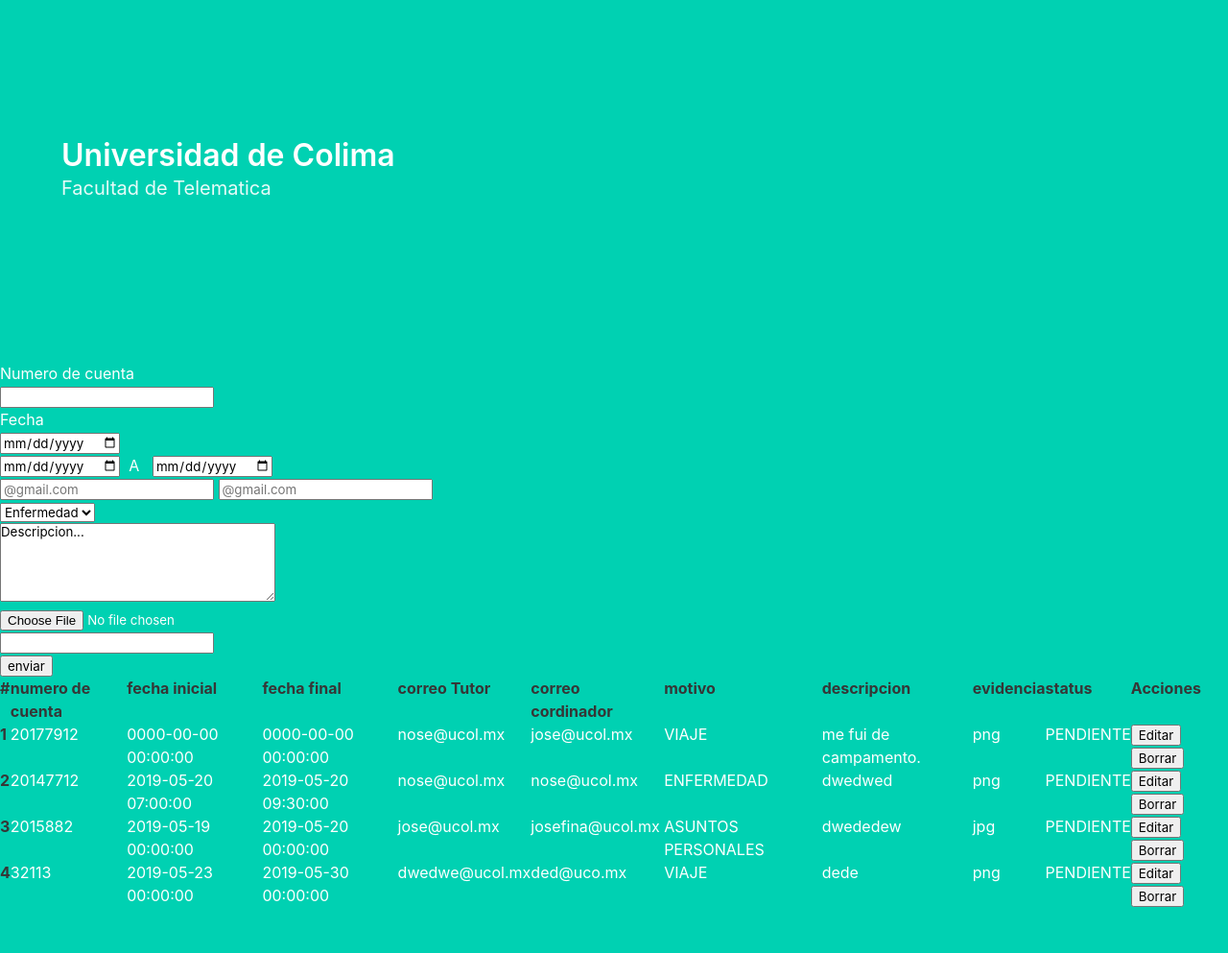
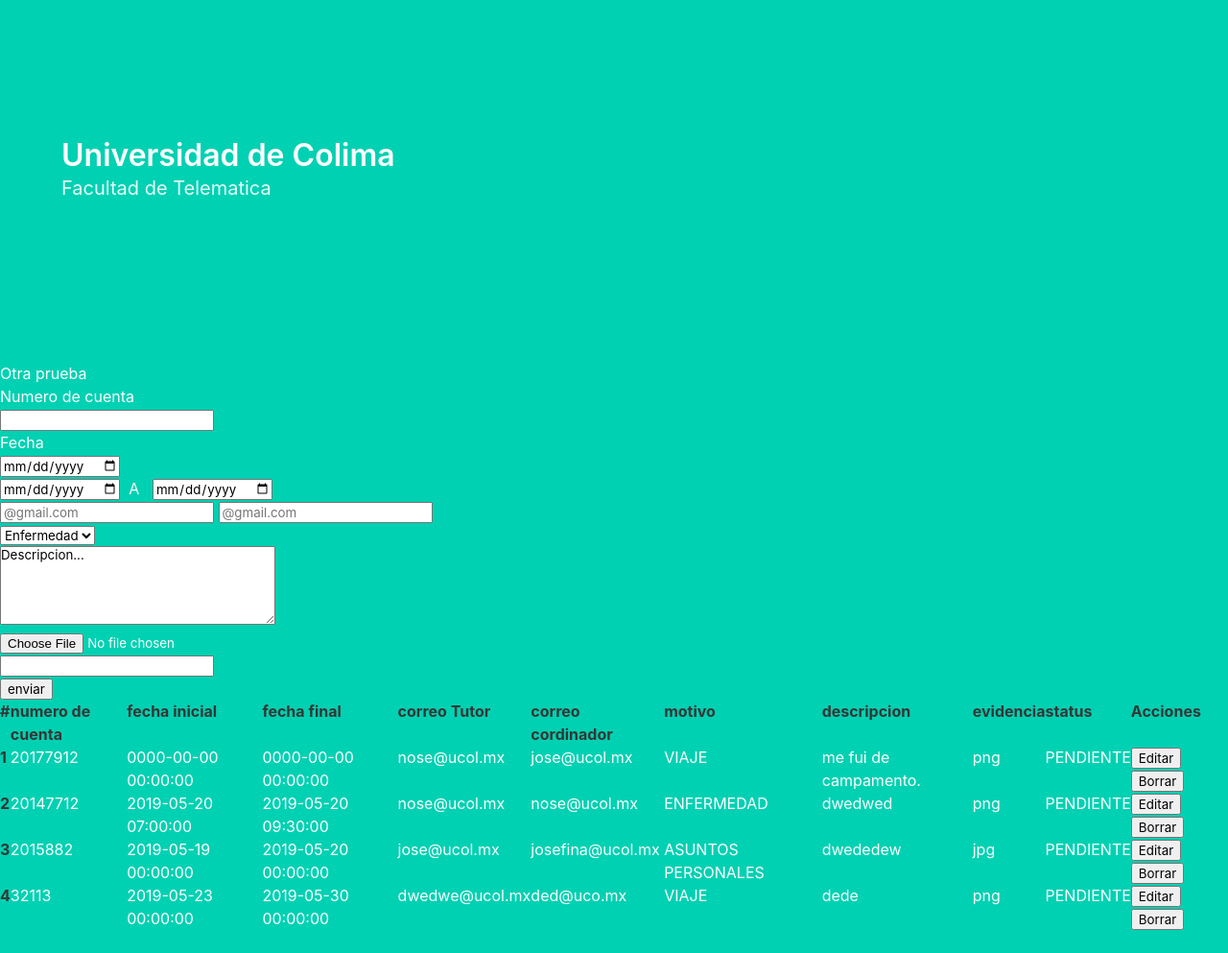
Before and after one commit to MemixEE/Justificantes, a PHP site: page / in a window 1280 px wide. Shown: the whole page at 96% size. Before the commit the page ends 945 px from the top, so only its background shows below. Run offline with PHP 8.4, Linux system fonts and the light colour scheme; data comes from the database, SQL or seed files in the repository; some libraries are stand-ins or nearby versions.

Commit message:
pequeña prueba en rama Pruebas

```diff
--- a/includes/views/index.view.php
+++ b/includes/views/index.view.php
@@ -2,7 +2,7 @@
 	require_once("header.inc.php");
 ?>
 	<br />
-
+<h1>Otra prueba</h1>
   <div>
     <form action="insertar.php" id="formulario" method="POST" enctype="multipart/form-data">
       <h4>Numero de cuenta</h4>
```
